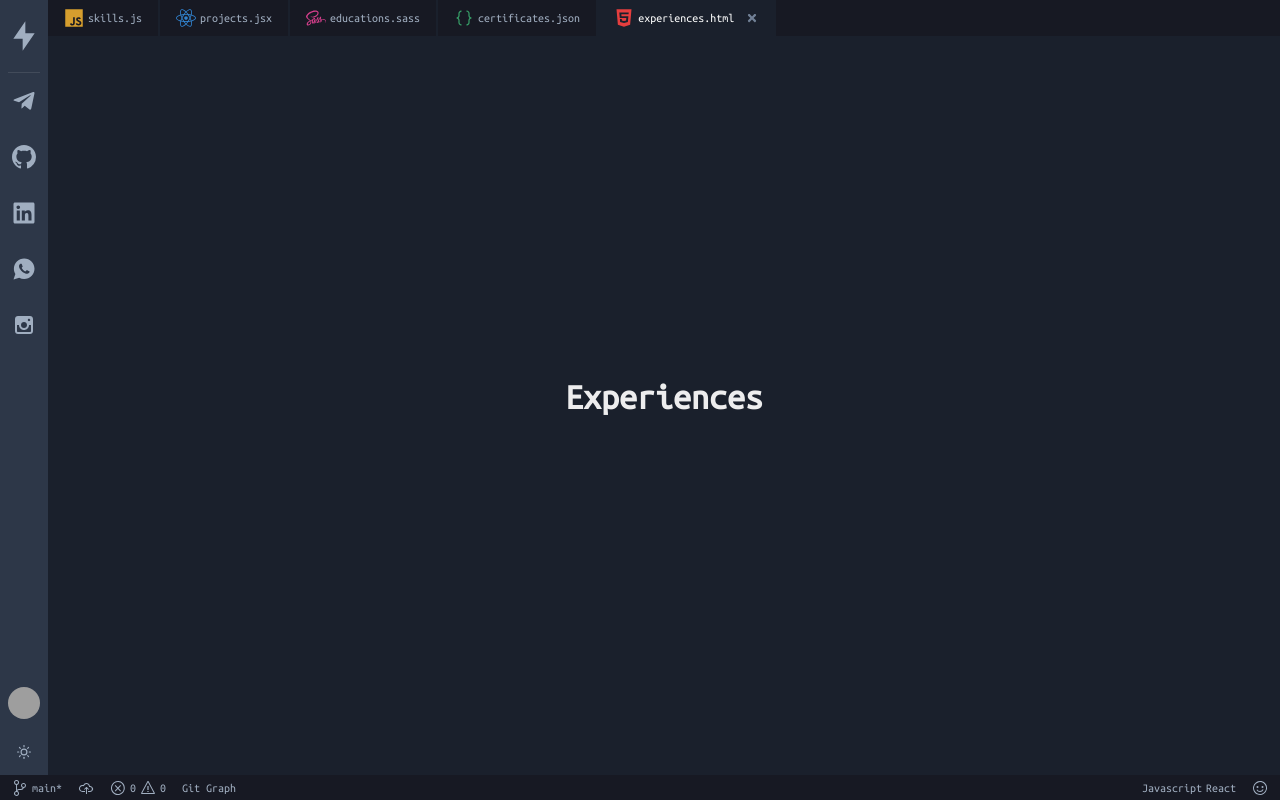
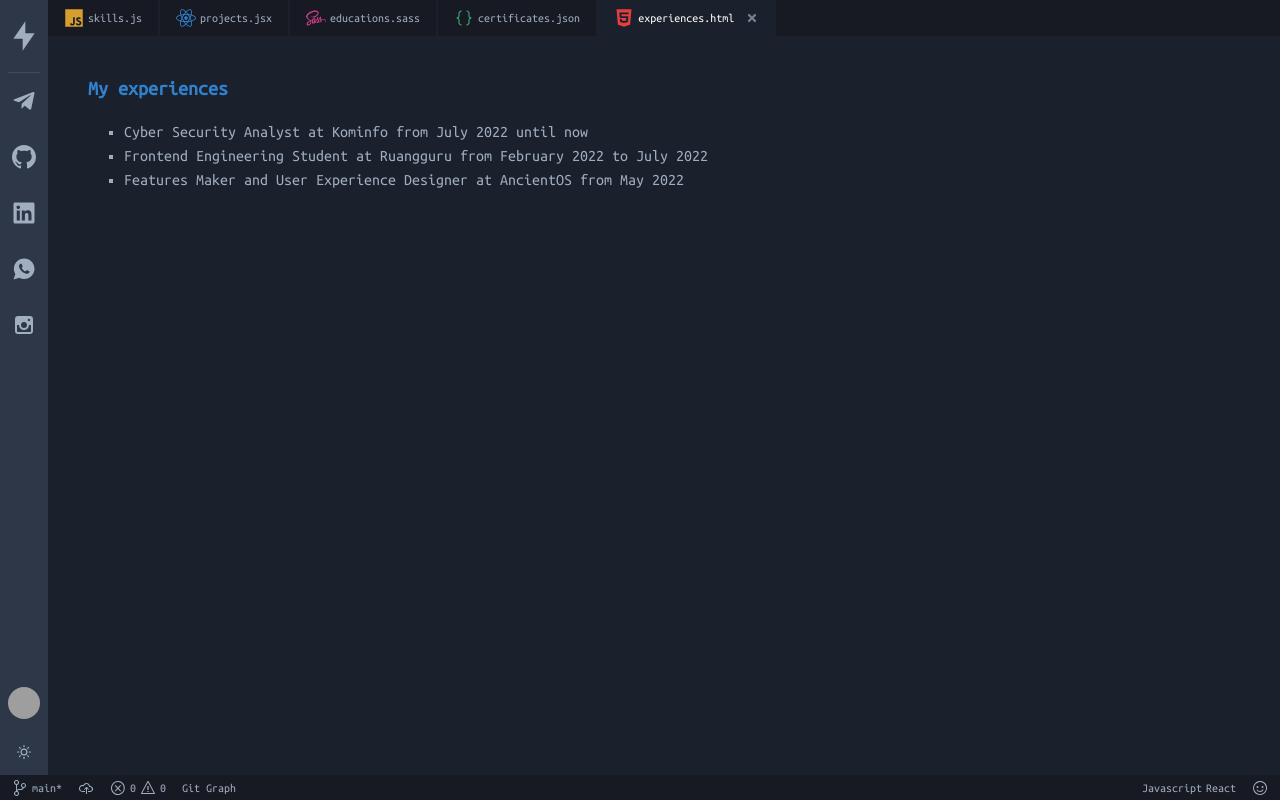
Before and after one commit to nabilaba/nabilaba.github.io, a React (Vite) app: page /experiences in a window 1280 px wide. Built offline with nearby package versions, Linux system fonts and the light colour scheme; grey boxes are pictures that could not be loaded.

Commit message:
added data to pages experience

```diff
--- a/src/pages/Experiences/index.jsx
+++ b/src/pages/Experiences/index.jsx
@@ -1,15 +1,33 @@
-import { Heading, Stack } from "@chakra-ui/react";
+import {
+  Heading,
+  ListItem,
+  Stack,
+  Text,
+  useColorModeValue,
+} from "@chakra-ui/react";
+import PagesItem from "../../components/PagesItem";
 import Title from "../../components/Title";
 
 const Experiences = () => (
-  <Stack
-    direction={{ base: "column", sm: "row" }}
-    alignItems="center"
-    justifyContent="center"
-    h="full"
-  >
+  <Stack spacing={5} h="full">
     <Title title={`experiences - Nabil Aba`} />
-    <Heading>Experiences</Heading>
+    <Heading color="blue.500" fontSize="xl">
+      My experiences
+    </Heading>
+    <Stack color={useColorModeValue("gray.600", "gray.400")}>
+      <PagesItem>
+        <ListItem>
+          Cyber Security Analyst at Kominfo from July 2022 until now
+        </ListItem>
+        <ListItem>
+          Frontend Engineering Student at Ruangguru from February 2022 to July
+          2022
+        </ListItem>
+        <ListItem>
+          Features Maker and User Experience Designer at AncientOS from May 2022
+        </ListItem>
+      </PagesItem>
+    </Stack>
   </Stack>
 );
 
```
